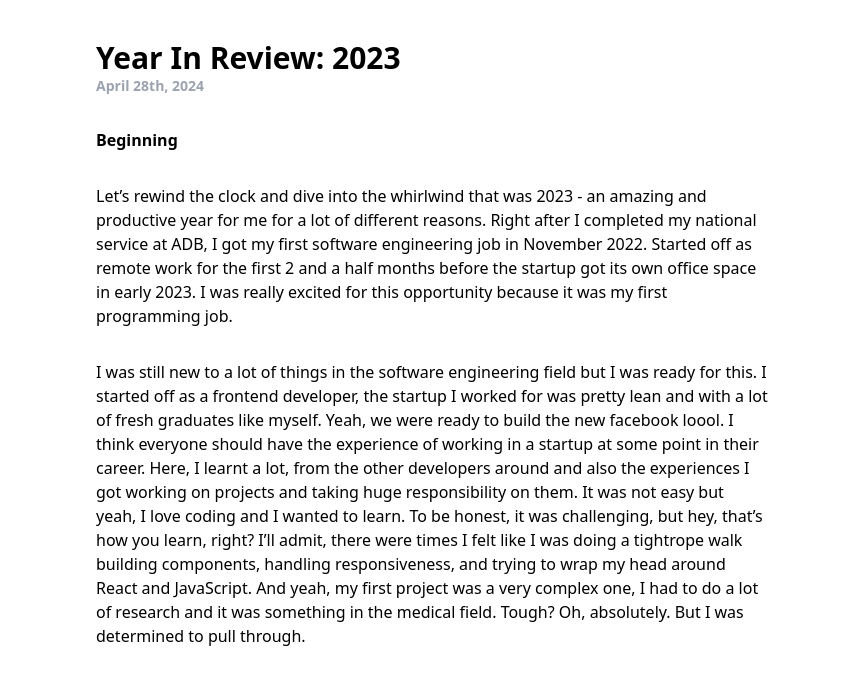
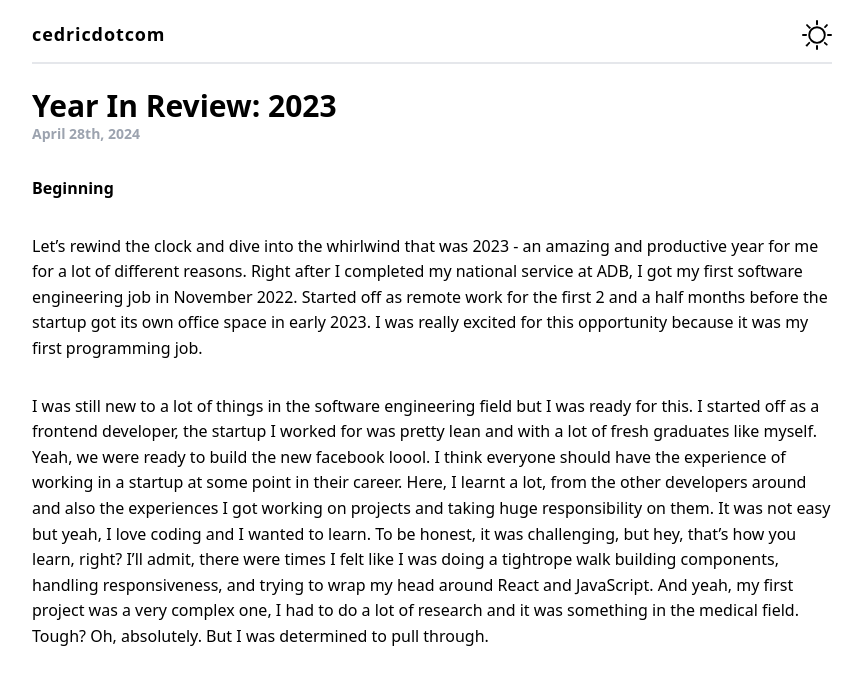
Before and after one commit to cedricahenkorah/cedricdotcom, an Astro site: page /posts/2023-in-review in a window 1280 px wide. Shown: the top 677 px of the page, without its empty margins (208-1071 px from the left). Built offline with nearby package versions, Linux system fonts and the light colour scheme; Astro itself is replaced by a stand-in of ours.

Commit message:
dark and light mode toggle for pages

```diff
--- a/src/components/Navbar.astro
+++ b/src/components/Navbar.astro
@@ -1,7 +1,15 @@
+---
+import ThemeIcon from "./ThemeIcon.astro";
+---
+
 <nav>
-  <h1 class="font-bold text-sm lg:text-lg tracking-wider text-black">
-    cedricdotcom
-  </h1>
+  <div class="flex justify-between">
+    <a href="/">
+      <h1 class="font-bold text-sm lg:text-lg tracking-wider">cedricdotcom</h1>
+    </a>
+
+    <ThemeIcon />
+  </div>
 
   <div class="border mt-3"></div>
 </nav>
--- /dev/null
+++ b/src/components/ThemeIcon.astro
@@ -0,0 +1,70 @@
+---
+
+---
+
+<button id="themeToggle">
+  <svg width="30px" xmlns="http://www.w3.org/2000/svg" viewBox="0 0 24 24">
+    <path
+      class="sun"
+      fill-rule="evenodd"
+      d="M12 17.5a5.5 5.5 0 1 0 0-11 5.5 5.5 0 0 0 0 11zm0 1.5a7 7 0 1 0 0-14 7 7 0 0 0 0 14zm12-7a.8.8 0 0 1-.8.8h-2.4a.8.8 0 0 1 0-1.6h2.4a.8.8 0 0 1 .8.8zM4 12a.8.8 0 0 1-.8.8H.8a.8.8 0 0 1 0-1.6h2.5a.8.8 0 0 1 .8.8zm16.5-8.5a.8.8 0 0 1 0 1l-1.8 1.8a.8.8 0 0 1-1-1l1.7-1.8a.8.8 0 0 1 1 0zM6.3 17.7a.8.8 0 0 1 0 1l-1.7 1.8a.8.8 0 1 1-1-1l1.7-1.8a.8.8 0 0 1 1 0zM12 0a.8.8 0 0 1 .8.8v2.5a.8.8 0 0 1-1.6 0V.8A.8.8 0 0 1 12 0zm0 20a.8.8 0 0 1 .8.8v2.4a.8.8 0 0 1-1.6 0v-2.4a.8.8 0 0 1 .8-.8zM3.5 3.5a.8.8 0 0 1 1 0l1.8 1.8a.8.8 0 1 1-1 1L3.5 4.6a.8.8 0 0 1 0-1zm14.2 14.2a.8.8 0 0 1 1 0l1.8 1.7a.8.8 0 0 1-1 1l-1.8-1.7a.8.8 0 0 1 0-1z"
+    ></path>
+    <path
+      class="moon"
+      fill-rule="evenodd"
+      d="M16.5 6A10.5 10.5 0 0 1 4.7 16.4 8.5 8.5 0 1 0 16.4 4.7l.1 1.3zm-1.7-2a9 9 0 0 1 .2 2 9 9 0 0 1-11 8.8 9.4 9.4 0 0 1-.8-.3c-.4 0-.8.3-.7.7a10 10 0 0 0 .3.8 10 10 0 0 0 9.2 6 10 10 0 0 0 4-19.2 9.7 9.7 0 0 0-.9-.3c-.3-.1-.7.3-.6.7a9 9 0 0 1 .3.8z"
+    ></path>
+  </svg>
+</button>
+
+<style>
+  #themeToggle {
+    border: 0;
+    background: none;
+  }
+  .sun {
+    fill: black;
+  }
+  .moon {
+    fill: transparent;
+  }
+
+  :global(.dark) .sun {
+    fill: transparent;
+  }
+  :global(.dark) .moon {
+    fill: white;
+  }
+</style>
+
+<script is:inline>
+  const theme = (() => {
+    if (typeof localStorage !== "undefined" && localStorage.getItem("theme")) {
+      return localStorage.getItem("theme");
+    }
+    if (window.matchMedia("(prefers-color-scheme: dark)").matches) {
+      return "dark";
+    }
+    return "light";
+  })();
+
+  if (theme === "light") {
+    document.documentElement.classList.remove("dark");
+  } else {
+    document.documentElement.classList.add("dark");
+  }
+
+  window.localStorage.setItem("theme", theme);
+
+  const handleToggleClick = () => {
+    const element = document.documentElement;
+    element.classList.toggle("dark");
+
+    const isDark = element.classList.contains("dark");
+    localStorage.setItem("theme", isDark ? "dark" : "light");
+  };
+
+  document
+    .getElementById("themeToggle")
+    .addEventListener("click", handleToggleClick);
+</script>
--- a/src/layouts/Layout.astro
+++ b/src/layouts/Layout.astro
@@ -7,7 +7,7 @@ const { title } = Astro.props;
 ---
 
 <!doctype html>
-<html lang="en">
+<html lang="en" class="">
   <head>
     <meta charset="UTF-8" />
     <meta name="description" content="Astro description" />
@@ -22,11 +22,11 @@ const { title } = Astro.props;
     <meta name="generator" content={Astro.generator} />
     <title>{title}</title>
   </head>
-  <body class="lg:p-5 p-3">
+  <body class="lg:p-5 p-3 dark:bg-black bg-white text-black dark:text-white">
     <slot />
   </body>
 </html>
-<style is:global>
+<!-- <style is:global>
   html {
     font-family: "Open Sans", sans-serif;
     background: #fbfbfc;
@@ -42,4 +42,4 @@ const { title } = Astro.props;
       Courier New,
       monospace;
   }
-</style>
+</style> -->
--- a/src/layouts/MarkdownBlogLayout.astro
+++ b/src/layouts/MarkdownBlogLayout.astro
@@ -1,6 +1,6 @@
 ---
 import moment from "moment";
-
+import Navbar from "../components/Navbar.astro";
 const { frontmatter } = Astro.props;
 ---
 
@@ -12,9 +12,10 @@ const { frontmatter } = Astro.props;
     <meta name="viewport" content="width=device-width, initial-scale=1.0" />
     <title>{frontmatter.title}</title>
   </head>
-  <body>
-    <div class="mx-auto max-w-2xl py-5 lg:py-10">
-      <div class="space-y-8">
+  <body class="dark:bg-black dark:text-white text-black bg-white">
+    <main class="py-5">
+      <Navbar />
+      <div class="space-y-8 mt-3 lg:mt-6">
         <div>
           <h1 class="font-bold text-2xl lg:text-3xl">{frontmatter.title}</h1>
           <p class="font-semibold text-xs lg:text-sm text-gray-400">
@@ -24,6 +25,16 @@ const { frontmatter } = Astro.props;
 
         <slot />
       </div>
-    </div>
+    </main>
   </body>
 </html>
+
+<style>
+  main {
+    margin: auto;
+    /* padding: 1rem; */
+    width: 800px;
+    max-width: calc(100% - 2rem);
+    line-height: 1.6;
+  }
+</style>
--- a/src/pages/index.astro
+++ b/src/pages/index.astro
@@ -83,7 +83,7 @@ const posts = await getCollection("posts");
 
       <div class="lg:mt-5 mt-3">
         <div
-          class="grid gri-cols-2 lg:grid-cols-3 gap-x-2 lg:gap-x-6 gap-y-3 lg:gap-y-8"
+          class="grid grid-cols-2 lg:grid-cols-3 gap-x-3 lg:gap-x-6 gap-y-5 lg:gap-y-8"
         >
           {
             projects.map((project) => (
--- /dev/null
+++ b/src/styles/global.css
@@ -0,0 +1,21 @@
+html.dark {
+  font-family: "Open Sans", sans-serif;
+  background-color: #0d0950;
+  color: #fff;
+}
+
+code {
+  font-family:
+    Menlo,
+    Monaco,
+    Lucida Console,
+    Liberation Mono,
+    DejaVu Sans Mono,
+    Bitstream Vera Sans Mono,
+    Courier New,
+    monospace;
+}
+
+.dark .nav-links a {
+  color: #fff;
+}
--- a/tailwind.config.mjs
+++ b/tailwind.config.mjs
@@ -1,6 +1,7 @@
 /** @type {import('tailwindcss').Config} */
 export default {
   content: ["./src/**/*.{astro,html,js,jsx,md,mdx,svelte,ts,tsx,vue}"],
+  darkMode: "class",
   theme: {
     extend: {},
   },
```
